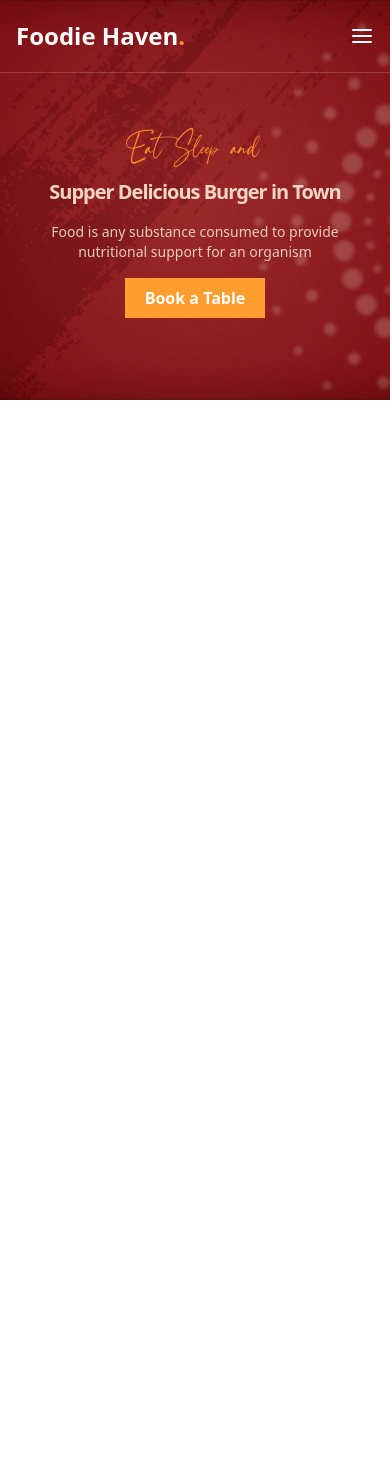
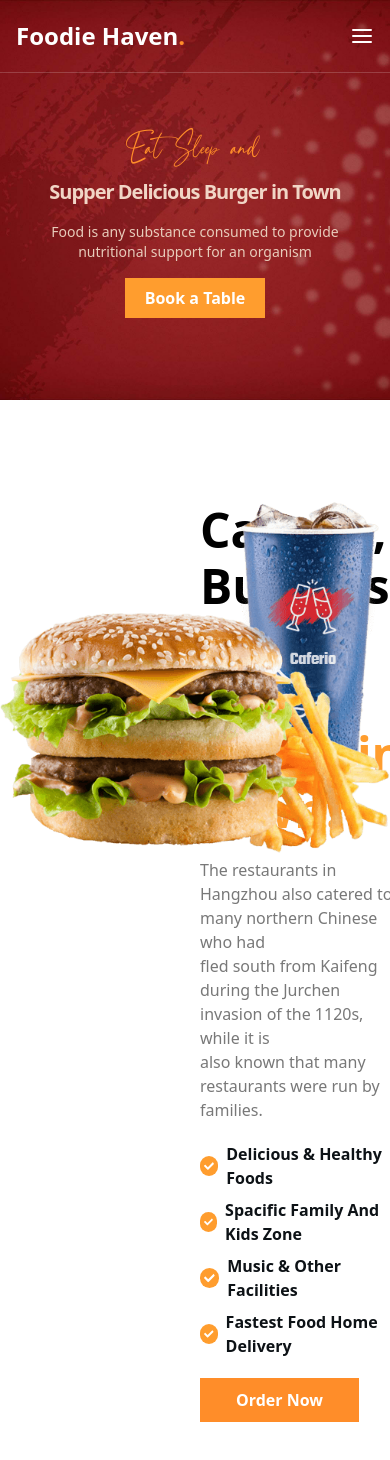
Before and after one commit to jobayer58/Foodie-Haven, a React (Vite) app: page / in a window 390 px wide. Shown: the top 1460 px of the page. Before the commit the page ends 844 px from the top, so only its background shows below. Built offline with nearby package versions, Linux system fonts and the light colour scheme.

Commit message:
added new discoundCafe section without responsive

```diff
--- a/src/Components/Layout/MainLayout.jsx
+++ b/src/Components/Layout/MainLayout.jsx
@@ -1,12 +1,14 @@
 import React from 'react';
 import Navbar from '../Pages/Navbar';
 import Banner from '../Pages/Banner';
+import DiscountCafe from '../Pages/DiscountCafe';
 
 const MainLayout = () => {
     return (
         <div>
             <Navbar></Navbar>
             <Banner></Banner>
+            <DiscountCafe></DiscountCafe>
 
         </div>
     );
--- a/src/Components/Pages/Banner.jsx
+++ b/src/Components/Pages/Banner.jsx
@@ -7,7 +7,8 @@ import burger from '../../assets/images/hero-banner-edit.png'
 const Banner = () => {
     return (
         <div>
-            <div className='relative w-full h-[400px] md:h-[500px] lg:h-screen bg-no-repeat'>
+            {/* lg:h-screen */}
+            <div className='relative w-full  h-[400px] md:h-[500px] lg:h-[800px] bg-no-repeat'>
                 {/* banner bg image */}
                 <img
                     src={banner}
--- /dev/null
+++ b/src/Components/Pages/DiscountCafe.jsx
@@ -0,0 +1,39 @@
+import React from 'react';
+import shape from '../../assets/images/shape-white.png'
+import drinkBurger from '../../assets/images/about-banner.png'
+import sell from '../../assets/images/sale-shape-red.png'
+import { FaCheck } from 'react-icons/fa';
+
+const DiscountCafe = () => {
+    return (
+        <div>
+            <img src={shape} className='w-full' alt="shape" />
+            <div className='max-w-7xl mx-auto py-24 flex justify-around gap-50'>
+                {/* image */}
+                <div className=''>
+                    <img src={drinkBurger} alt="drinkBurger" className='absolute' />
+                    <img src={sell} alt="sell" className='w-4/6 relative left-16' />
+                </div>
+                {/* text */}
+                <div className='space-y-5 '>
+                    <h1 className='text-5xl font-bold leading-14'>Caferio, Burgers, and <br /> Best Pizzas <span className='text-[#FF9D2E]'>in Town!</span></h1>
+                    <p className='text-[#787878] text-base'>The restaurants in Hangzhou also catered to many northern Chinese who had <br /> fled south from Kaifeng during the Jurchen invasion of the 1120s, while it is <br /> also known that many restaurants were run by families.</p>
+                    <ul className='space-y-2 text-[#0D1216] text-base font-bold'>
+                        <li className='flex items-center gap-2'><FaCheck className='rounded-full text-xl p-1 text-white bg-[#FF9D2E] '></FaCheck> Delicious & Healthy Foods</li>
+                        <li className='flex items-center gap-2'><FaCheck className='rounded-full text-xl p-1 text-white bg-[#FF9D2E] '></FaCheck> Spacific Family And Kids Zone</li>
+                        <li className='flex items-center gap-2'><FaCheck className='rounded-full text-xl p-1 text-white bg-[#FF9D2E] '></FaCheck> Music & Other Facilities</li>
+                        <li className='flex items-center gap-2'><FaCheck className='rounded-full text-xl p-1 text-white bg-[#FF9D2E] '></FaCheck> Fastest Food Home Delivery</li>
+                    </ul>
+                    <div className=''>
+                        <button class="btn  relative inline-flex items-center justify-start overflow-hidden font-medium transition-all bg-[#FF8D29]  group py-2.5 px-9">
+                            <span class="w-56 h-48 rounded bg-black absolute bottom-0 left-0 translate-x-full ease-out duration-500 transition-all translate-y-full mb-9 ml-9 group-hover:ml-0 group-hover:mb-32 group-hover:translate-x-0"></span>
+                            <span class="relative  w-full text-left text-white transition-colors duration-300 ease-in-out group-hover:text-white font-semibold">Order Now</span>
+                        </button>
+                    </div>
+                </div>
+            </div>
+        </div>
+    );
+};
+
+export default DiscountCafe;
```
